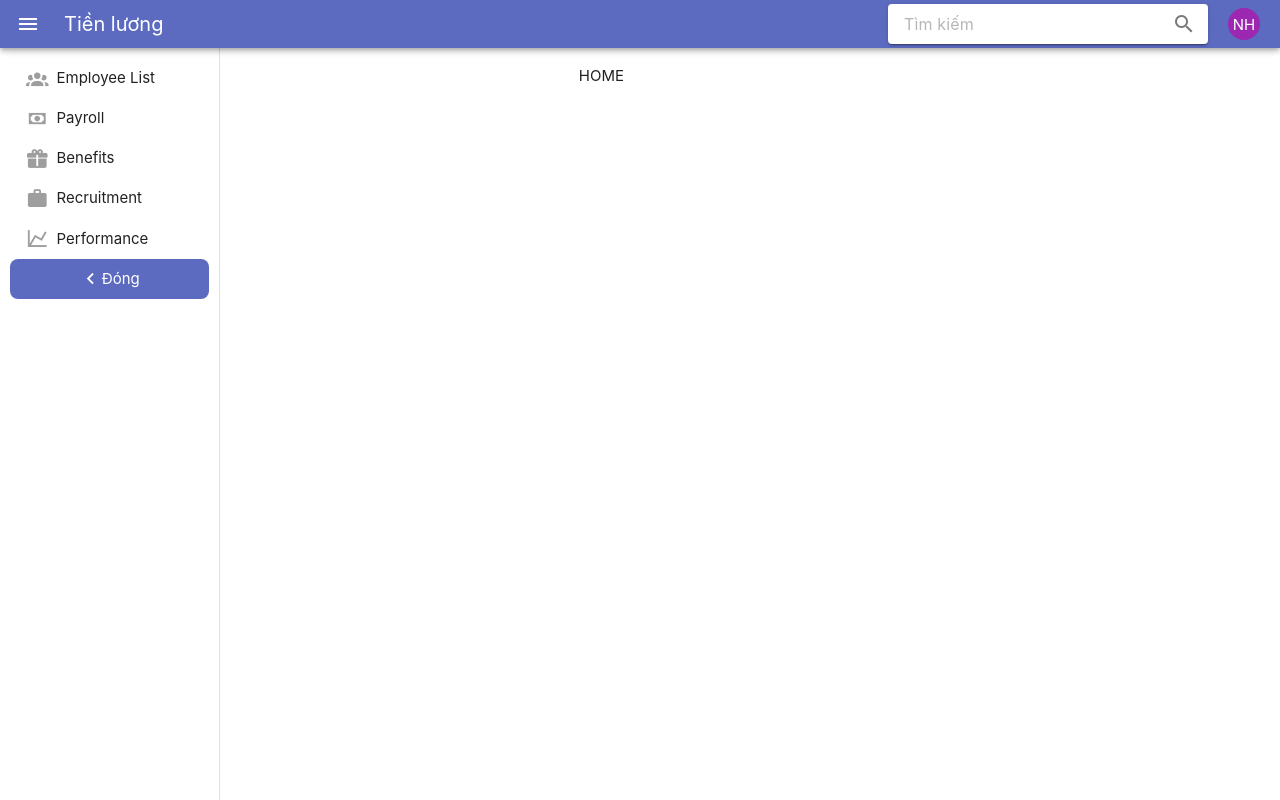
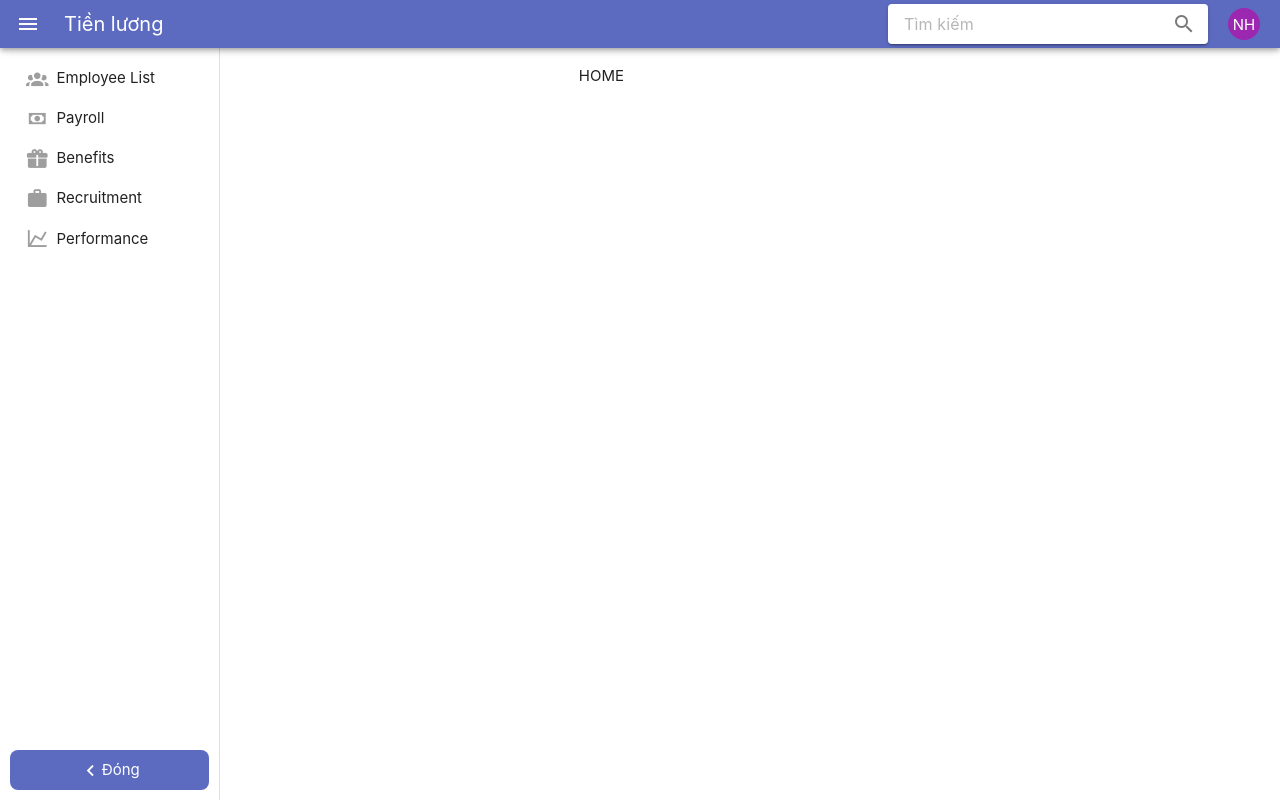
Before and after one commit to fushiyin/smart, a Vue app: page /hrm/overview in a window 1280 px wide. Built offline with nearby package versions, Linux system fonts and the light colour scheme.

Commit message:
Enhance module menus with icons and improve sidebar navigation layout

```diff
--- a/src/layouts/MainLayout.vue
+++ b/src/layouts/MainLayout.vue
@@ -18,12 +18,7 @@
                 />
                 <v-avatar color="purple" size="32">NH</v-avatar>
             </v-app-bar>
-            <v-navigation-drawer
-                app
-                :width="collapsed ? 64 : 220"
-                class="flex justify-space-between"
-                style="padding: 10px"
-            >
+            <v-navigation-drawer app :width="collapsed ? 64 : 220" style="padding: 10px">
                 <div class="d-flex flex-column h-100">
                     <div class="d-flex flex-column">
                         <div v-for="menu in menus" :key="menu.label">
@@ -54,7 +49,7 @@
                     </div>
                     <div
                         @click="toggleSidebar"
-                        class="w-full items-center text-center py-2 cursor-pointer rounded-lg bg-indigo-lighten-1"
+                        class="w-full items-center text-center py-2 cursor-pointer rounded-lg bg-indigo-lighten-1 mt-auto"
                     >
                         <v-icon>
                             {{ collapsed ? 'mdi-chevron-right' : 'mdi-chevron-left' }}
```
